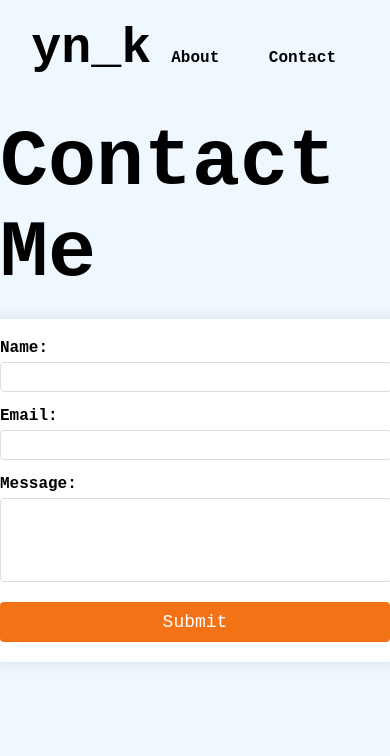
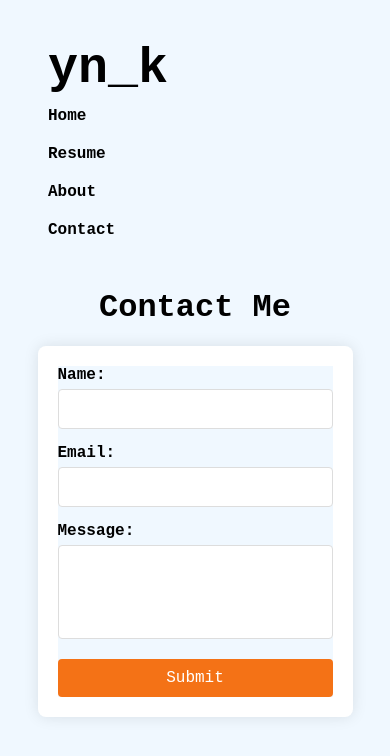
Before and after one commit to anonymousecode/portfolio.ynk, a plain HTML site: page contact.html in a window 390 px wide. Drawn offline with Linux system fonts and the light colour scheme.

Commit message:
Update cstyle.css

```diff
--- a/cstyle.css
+++ b/cstyle.css
@@ -1,51 +1,55 @@
-*{
+* {
     margin: 0;
     padding: 0;
-    font-family:Andale Mono, monospace;
+    box-sizing: border-box; /* Ensures padding and borders are included in element's total width and height */
+    font-family: Andale Mono, monospace;
     background: aliceblue;
 }
 
-
-nav{
+nav {
     display: flex;
+    flex-wrap: wrap; /* Allows items to wrap on smaller screens */
     width: 84%;
-    margin :auto;
+    margin: auto;
     padding: 20px 0;
     align-items: center;
     justify-content: space-between;
 }
 
-nav h1{
+nav h1 {
     font-size: 50px;
-    top: 50%;
+    transition: color 0.3s; /* Smooth transition for hover effect */
 }
 
-nav h1:hover{
-    color:#F47216
+nav h1:hover {
+    color: #F47216;
+}
+
+nav ul {
+    display: flex; /* Flexbox for horizontal layout */
+    list-style: none;
 }
 
 nav ul li {
     display: inline;
-    list-style: none;
     padding: 20px;
-
 }
 
-nav ul li a{
-     text-decoration: none;
-     color: #000;
-     font-weight: bold;
+nav ul li a {
+    text-decoration: none;
+    color: #000;
+    font-weight: bold;
 }
 
-nav ul li a:hover{
+nav ul li a:hover {
     color: #F47216;
 }
 
 h2 {
-    font-size: 80px;
+    font-size: 40px; /* Reduced font size for smaller screens */
     color: #000;
-    text-align: left; /* Ensures the text is aligned to the left */
-    margin: 20px 0;   /* Optional: Adjust top and bottom margins if needed */
+    text-align: left;
+    margin: 20px 0;
 }
 
 .contact {
@@ -54,10 +58,7 @@ h2 {
     flex-direction: column;
     align-items: center;
     justify-content: center;
-}
-
-#feedbackForm{
-    background-color: #fff;
+    padding: 20px; /* Add padding for smaller screens */
 }
 
 .form-container {
@@ -73,7 +74,6 @@ label {
     display: block;
     margin-bottom: 5px;
     font-weight: bold;
-    background-color: #fff;
 }
 
 input[type="text"],
@@ -82,7 +82,7 @@ textarea {
     width: 100%;
     margin-bottom: 15px;
     border: 1px solid #ddd;
-    padding-bottom: 10px;
+    padding: 10px; /* Added padding for better input experience */
     border-radius: 4px;
     font-size: 16px;
     background-color: #fff;
@@ -110,3 +110,32 @@ button:hover {
     font-size: 14px;
     color: #d9534f;
 }
+
+/* Responsive Styles */
+@media (max-width: 768px) {
+    nav {
+        flex-direction: column; /* Stack nav items vertically */
+        align-items: flex-start; /* Align items to start */
+    }
+
+    nav ul {
+        flex-direction: column; /* Stack list items */
+        width: 100%; /* Make it full width */
+    }
+
+    nav ul li {
+        padding: 10px 0; /* Adjust padding */
+    }
+
+    h2 {
+        font-size: 32px; /* Reduce heading size */
+    }
+
+    .form-container {
+        max-width: 90%; /* Allow more width on smaller screens */
+    }
+
+    button {
+        font-size: 16px; /* Slightly smaller button text */
+    }
+}
```
